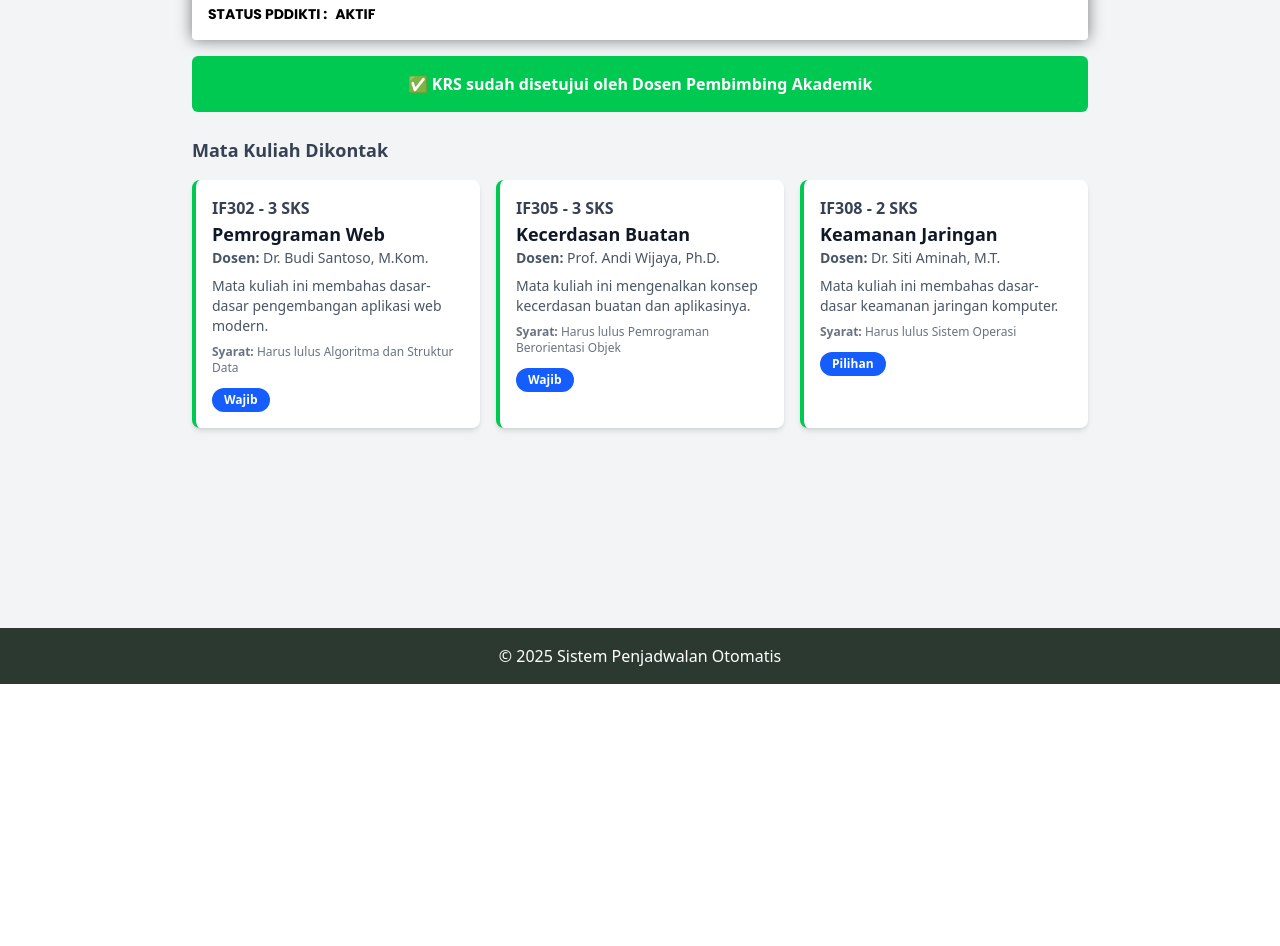
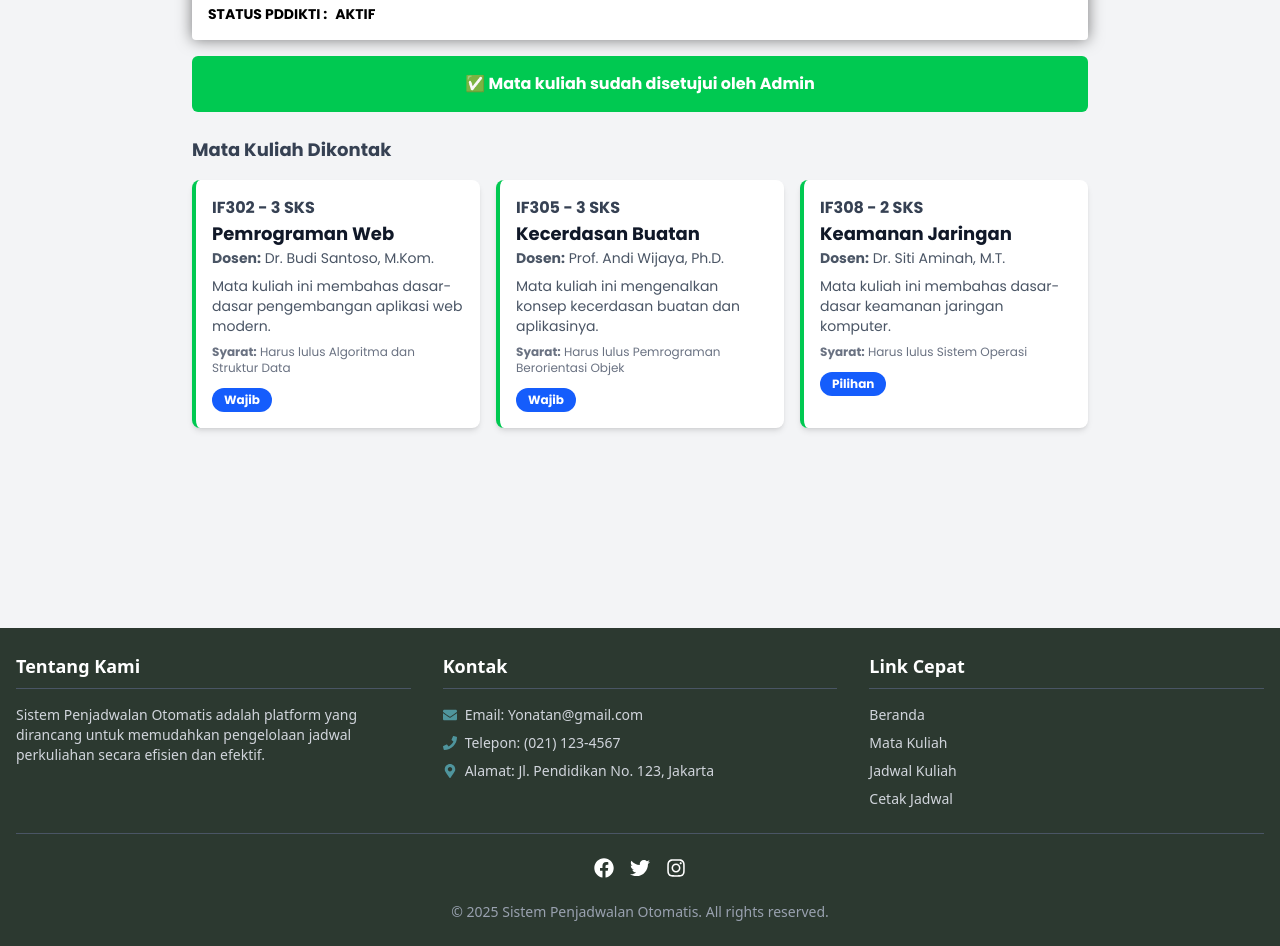
Before and after one commit to keqi000/proyek-pengembangan-web-berbasis-framework-terbaru, a Next.js app: page /user/mata_kuliah in a window 1280 px wide. Shown: the part 300-1246 px from the top of the page. Before the commit the page ends 984 px from the top, so only its background shows below. Built offline with nearby package versions, Linux system fonts and the light colour scheme.

Commit message:
update lagi terbaru

```diff
--- a/src/app/user/_component/navbar.tsx
+++ b/src/app/user/_component/navbar.tsx
@@ -34,10 +34,6 @@ const Navbar: FC = () => {
       <header className="bg-[#2C3930] text-white py-2 sm:py-4 font-bebas">
         <div className="container flex flex-col sm:flex-row justify-between items-start sm:items-center px-4">
           <div className="flex flex-col sm:flex-row sm:space-x-6 text-xs sm:text-base">
-            <Link href="#" className="flex items-center mb-1 sm:mb-0">
-              <FaEnvelope className="mr-2" />
-              <span className="truncate">Email: Yonatan@gmail.com</span>
-            </Link>
             <Link href="#" className="flex items-center">
               <FaUser className="mr-2" />
               <span className="truncate">Yonatan Hot Gabe Sihotang</span>
--- a/src/app/user/layout.tsx
+++ b/src/app/user/layout.tsx
@@ -1,5 +1,14 @@
 import { FC, ReactNode } from "react";
+import Link from "next/link";
 import Navbar from "./_component/navbar";
+import {
+  FaEnvelope,
+  FaPhone,
+  FaMapMarkerAlt,
+  FaFacebook,
+  FaTwitter,
+  FaInstagram,
+} from "react-icons/fa";
 
 interface LayoutProps {
   children: ReactNode;
@@ -14,8 +23,105 @@ const Layout: FC<LayoutProps> = ({ children }) => {
       <main className="flex-1 container mx-auto">{children}</main>
 
       {/* Footer */}
-      <footer className="bg-[#2C3930] text-white text-center py-4">
-        <p>&copy; {new Date().getFullYear()} Sistem Penjadwalan Otomatis</p>
+      <footer className="bg-[#2C3930] text-white py-6">
+        <div className="container mx-auto px-4">
+          <div className="grid grid-cols-1 md:grid-cols-3 gap-8">
+            {/* Column 1: About */}
+            <div>
+              <h3 className="text-lg font-semibold mb-4 border-b border-gray-600 pb-2">
+                Tentang Kami
+              </h3>
+              <p className="text-sm text-gray-300 mb-4">
+                Sistem Penjadwalan Otomatis adalah platform yang dirancang untuk
+                memudahkan pengelolaan jadwal perkuliahan secara efisien dan
+                efektif.
+              </p>
+            </div>
+
+            {/* Column 2: Contact */}
+            <div>
+              <h3 className="text-lg font-semibold mb-4 border-b border-gray-600 pb-2">
+                Kontak
+              </h3>
+              <ul className="space-y-2 text-sm text-gray-300">
+                <li className="flex items-center">
+                  <FaEnvelope className="mr-2 text-[#4F959D]" />
+                  <span>Email: Yonatan@gmail.com</span>
+                </li>
+                <li className="flex items-center">
+                  <FaPhone className="mr-2 text-[#4F959D]" />
+                  <span>Telepon: (021) 123-4567</span>
+                </li>
+                <li className="flex items-center">
+                  <FaMapMarkerAlt className="mr-2 text-[#4F959D]" />
+                  <span>Alamat: Jl. Pendidikan No. 123, Jakarta</span>
+                </li>
+              </ul>
+            </div>
+
+            {/* Column 3: Quick Links */}
+            <div>
+              <h3 className="text-lg font-semibold mb-4 border-b border-gray-600 pb-2">
+                Link Cepat
+              </h3>
+              <ul className="space-y-2 text-sm text-gray-300">
+                <li>
+                  <Link
+                    href="/user/home"
+                    className="hover:text-[#4F959D] transition-colors"
+                  >
+                    Beranda
+                  </Link>
+                </li>
+                <li>
+                  <Link
+                    href="/services"
+                    className="hover:text-[#4F959D] transition-colors"
+                  >
+                    Mata Kuliah
+                  </Link>
+                </li>
+                <li>
+                  <Link
+                    href="/about"
+                    className="hover:text-[#4F959D] transition-colors"
+                  >
+                    Jadwal Kuliah
+                  </Link>
+                </li>
+                <li>
+                  <Link
+                    href="/contact"
+                    className="hover:text-[#4F959D] transition-colors"
+                  >
+                    Cetak Jadwal
+                  </Link>
+                </li>
+              </ul>
+            </div>
+          </div>
+
+          {/* Social Media Icons */}
+          <div className="flex justify-center space-x-4 mt-6 pt-6 border-t border-gray-600">
+            <Link href="#" className="hover:text-[#4F959D] transition-colors">
+              <FaFacebook size={20} />
+            </Link>
+            <Link href="#" className="hover:text-[#4F959D] transition-colors">
+              <FaTwitter size={20} />
+            </Link>
+            <Link href="#" className="hover:text-[#4F959D] transition-colors">
+              <FaInstagram size={20} />
+            </Link>
+          </div>
+
+          {/* Copyright */}
+          <div className="text-center mt-6 text-sm text-gray-400">
+            <p>
+              &copy; {new Date().getFullYear()} Sistem Penjadwalan Otomatis. All
+              rights reserved.
+            </p>
+          </div>
+        </div>
       </footer>
     </div>
   );
--- a/src/app/user/mata_kuliah/page.tsx
+++ b/src/app/user/mata_kuliah/page.tsx
@@ -35,13 +35,13 @@ const courses = [
 
 export default function Home() {
   return (
-    <div className="min-h-screen bg-gray-100 p-6">
+    <div className="min-h-screen bg-gray-100 p-6 font-poppins">
       {/* Status KRS */}
       <div className="max-w-4xl mx-auto">
         <div className="rounded shadow-[0_0_15px_rgba(0,0,0,0.5)] overflow-hidden w-full bg-white font-poppins text-sm">
           {/* Bagian Header Merah */}
           <div className="bg-[#2C3930] text-white py-3 text-center">
-            <h3 className="font-bold">MATA KULIAH ANDA</h3>
+            <h3 className="font-bold">PERKULIAHAN ANDA</h3>
           </div>
 
           {/* Bagian Konten */}
@@ -71,11 +71,11 @@ export default function Home() {
         </div>
 
         <div className="bg-green-500 text-white p-4 rounded-md mt-4 text-center font-semibold">
-          ✅ KRS sudah disetujui oleh Dosen Pembimbing Akademik
+          ✅ Mata kuliah sudah disetujui oleh Admin
         </div>
 
         {/* Daftar Mata Kuliah */}
-        <h3 className="mt-6 text-lg font-semibold text-gray-700">
+        <h3 className="mt-6 text-lg font-semibold font-poppins text-gray-700">
           Mata Kuliah Dikontak
         </h3>
         <div className="grid grid-cols-1 sm:grid-cols-2 md:grid-cols-3 gap-4 mt-4">
@@ -87,7 +87,9 @@ export default function Home() {
               <h4 className="text-md font-semibold text-gray-700">
                 {course.code} - {course.sks}
               </h4>
-              <h3 className="text-lg font-bold text-gray-900">{course.name}</h3>
+              <h3 className="text-lg font-poppins font-bold text-gray-900">
+                {course.name}
+              </h3>
               <p className="text-sm text-gray-600">
                 <strong>Dosen:</strong> {course.lecturer}
               </p>
```
